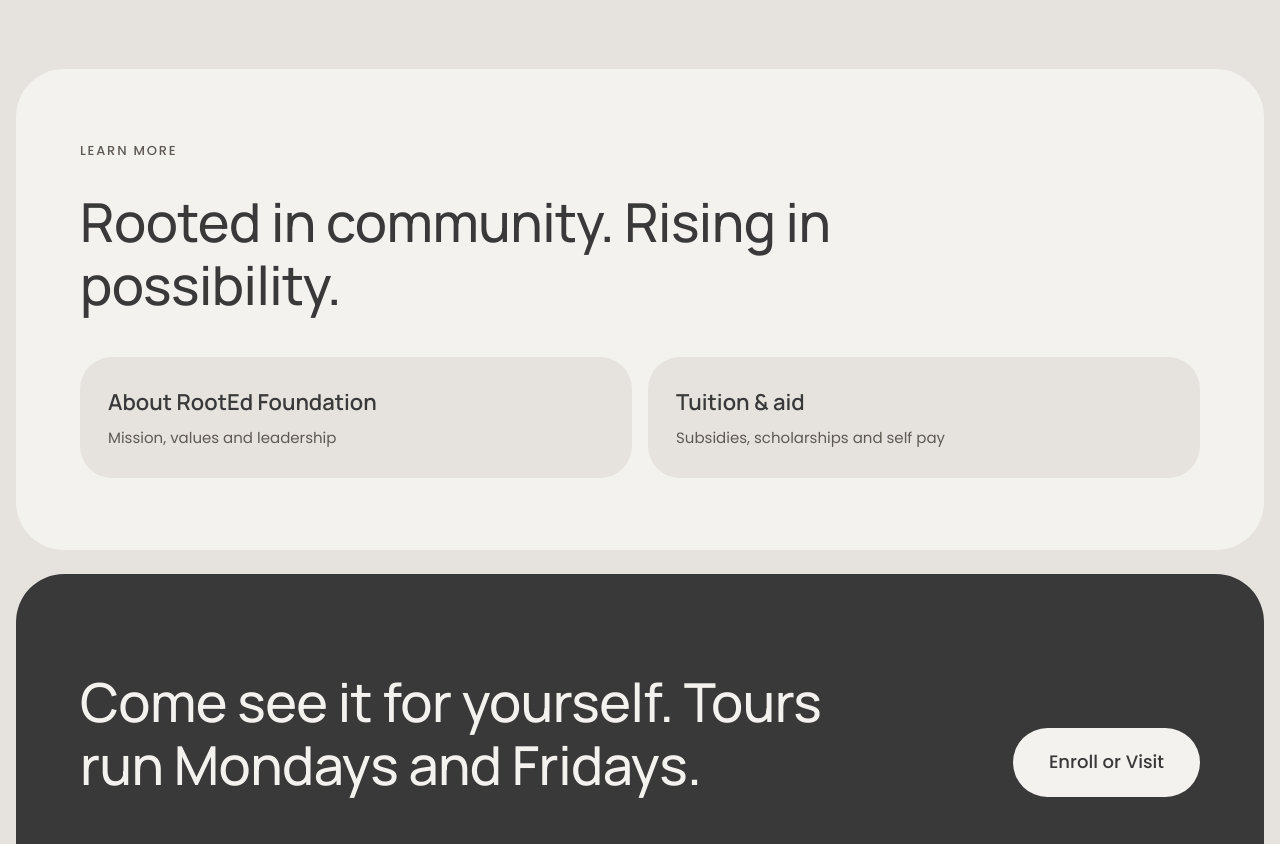
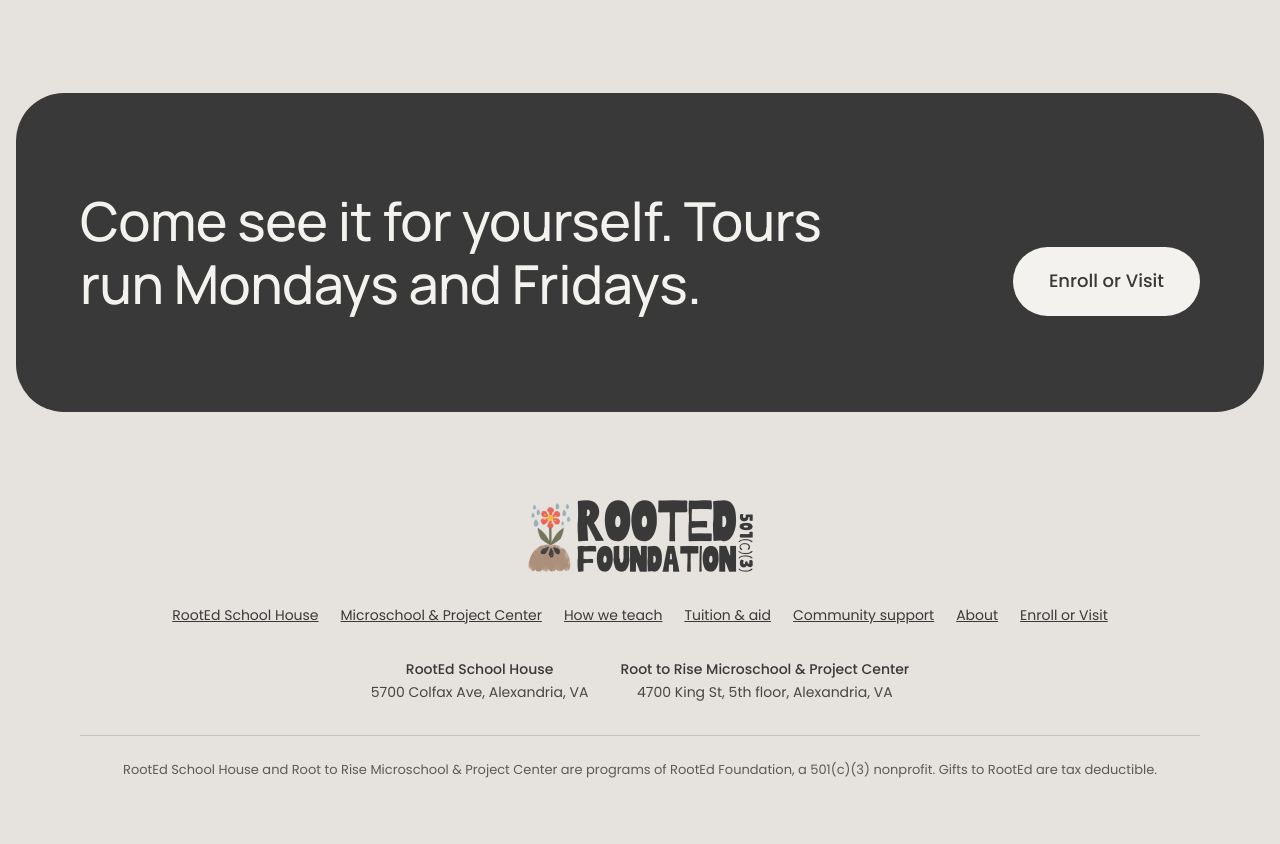
Before and after one commit to lbmsystems/rooted-foundation, a plain HTML site: page community/index.html in a window 1280 px wide. Shown: the part 1891-2735 px from the top of the page. After the commit the page ends 2704 px from the top, so only its background shows below. Drawn offline with Linux system fonts and the light colour scheme.

Commit message:
Community page: remove Learn more section
Co-Authored-By: Claude Opus 5.5 <noreply@anthropic.com>
Claude-Session: https://claude.ai/code/session_01SPCoSFdNMczr6zoPCX4yJK

```diff
--- a/community/index.html
+++ b/community/index.html
@@ -135,11 +135,6 @@
   </div>
 </section>
 
-<section class="block tint wrap" aria-labelledby="co-next">
-  <h2 id="co-next" class="sec-eyebrow">Learn more</h2>
-  <p class="sec-statement">Rooted in community. Rising in possibility.</p>
-  <div class="next-steps"><a href="/about/"><strong>About RootEd Foundation</strong><span>Mission, values and leadership</span></a><a href="/tuition/"><strong>Tuition &amp; aid</strong><span>Subsidies, scholarships and self pay</span></a></div>
-</section>
 <section class="visit wrap inner-visit">
   <div class="visit-top">
     <h2>Come see it for yourself. Tours run Mondays and Fridays.</h2>
```
